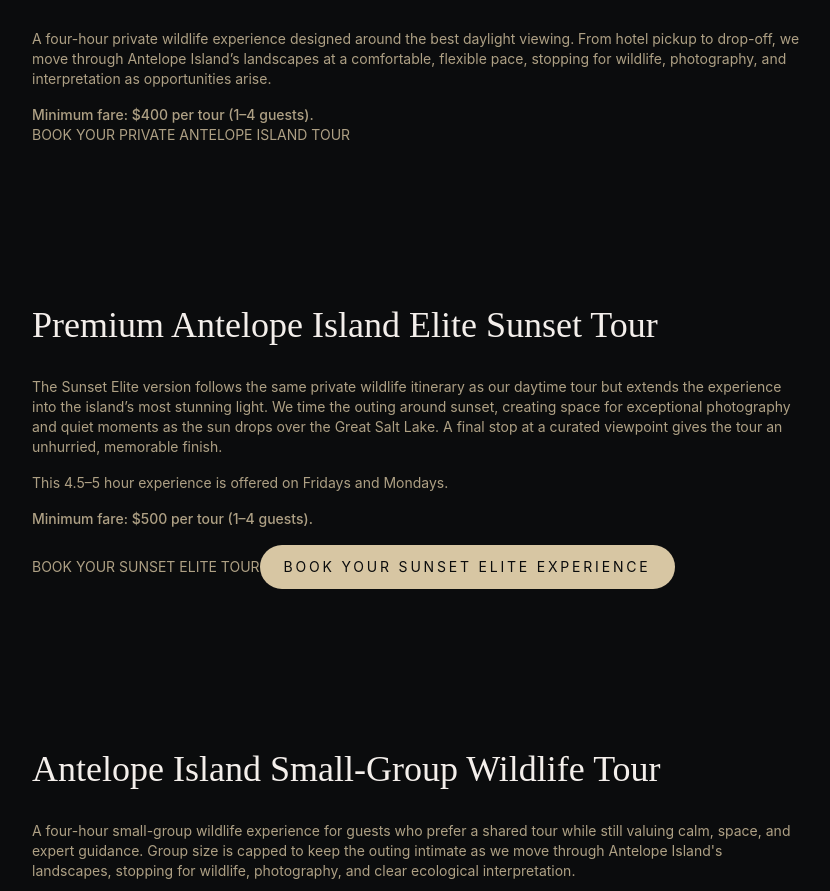
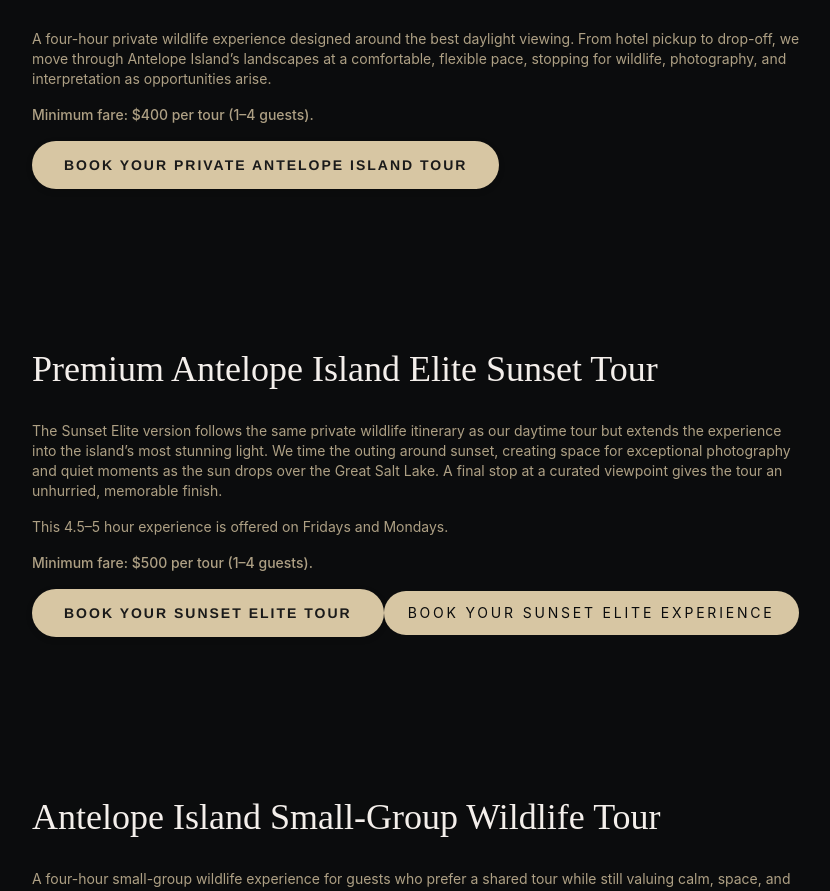
Before and after one commit to Clayton-Andersen/Safari-Utah-Flagship, a Next.js app: page /tours/antelope-island in a window 1280 px wide. Shown: the part 1900-2791 px from the top of the page, without its empty margins (32-862 px from the left). Built offline with nearby package versions, Linux system fonts and the light colour scheme; no server answers.

Commit message:
Change button styling from ID to class selector

```diff
--- a/app/globals.css
+++ b/app/globals.css
@@ -15,7 +15,7 @@ body {
 
 
 
-#button-booking {
+.rezdy-booking-button {
   display: inline-block;
   background-color: #d7c6a3;
   color: #1a1a1a;
@@ -34,7 +34,7 @@ body {
   cursor: pointer;
 }
 
-#button-booking:hover {
+.rezdy-booking-button:hover {
   background-color: #cbb896;
   transform: translateY(-2px);
   box-shadow: 0 6px 14px rgba(0, 0, 0, 0.2);
```
